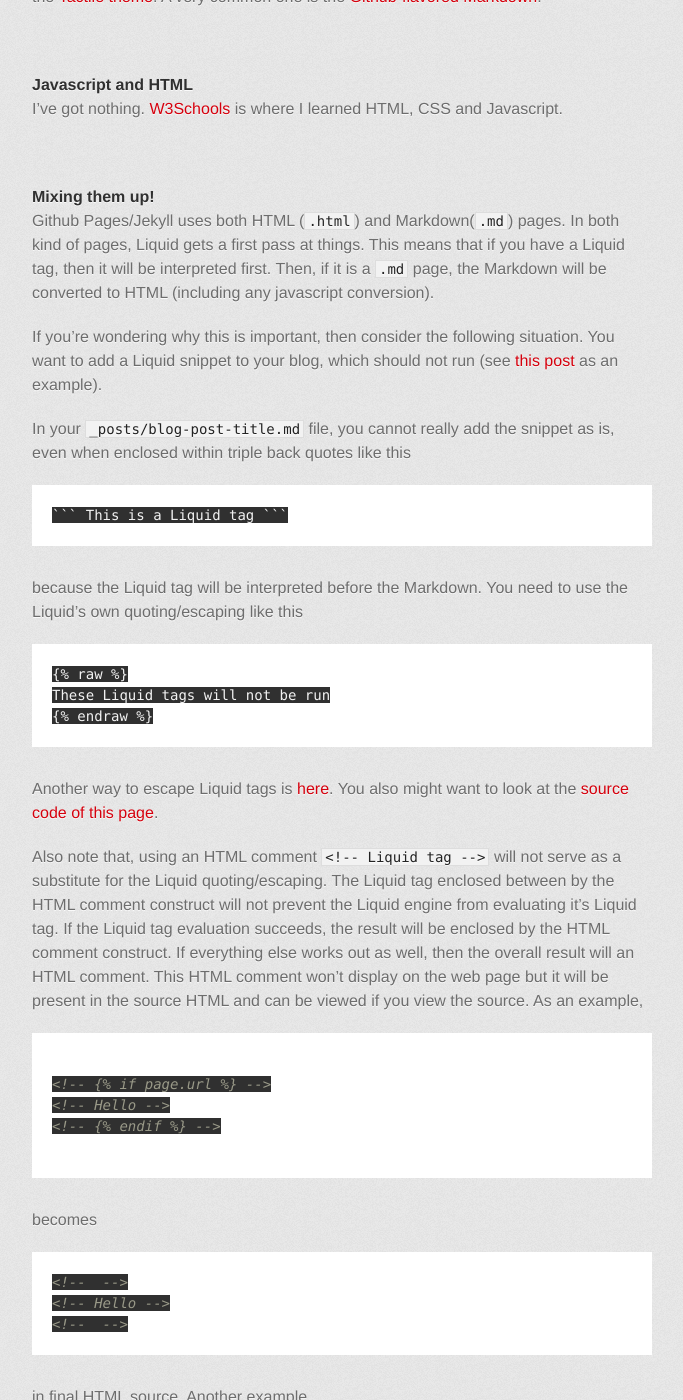
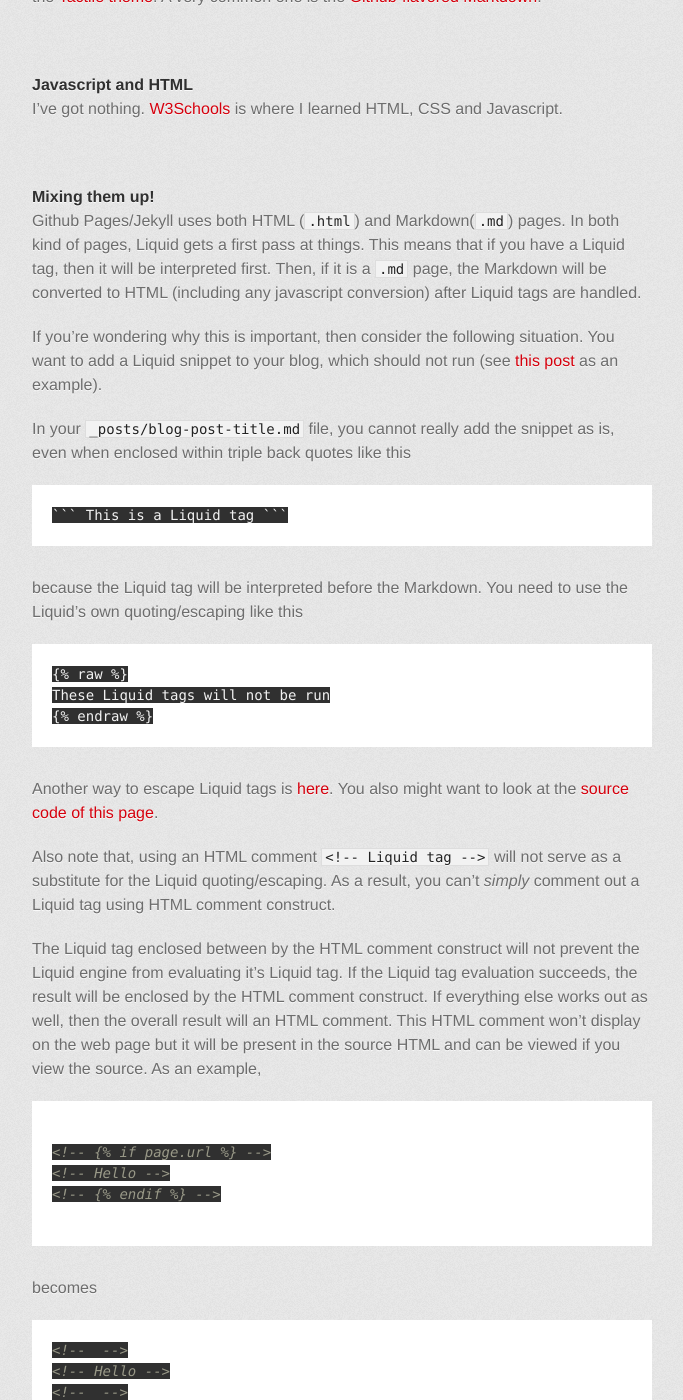
Before and after one commit to ankur-gupta/ankur-gupta.github.io, a Jekyll site: the page built from _posts/2014-06-29-getting-around-with-liquid-markdown-javascript-html.md, in a window 1280 px wide and 1400 px high, scrolled down 1018 px. Shown: the whole window, without its empty margins (298-981 px from the left). Built offline with Jekyll 4.4.1, drawn with Linux system fonts in a browser that asks for light colours; some web fonts are replaced; Markdown is read by kramdown in place of the engine named in the settings; comment, search, counter and statistics services are not loaded.

Commit message:
Fixing small errors in the last post.

```diff
--- a/_posts/2014-06-29-getting-around-with-liquid-markdown-javascript-html.md
+++ b/_posts/2014-06-29-getting-around-with-liquid-markdown-javascript-html.md
@@ -56,7 +56,7 @@ HTML, CSS and Javascript.
 Github Pages/Jekyll uses both HTML (`.html`) and Markdown(`.md`) pages. In both kind of pages,
 Liquid gets a first pass at things. This means that if you have a Liquid tag, then it will be
 interpreted first. Then, if it is a `.md` page, the Markdown will be converted to HTML
-(including any javascript conversion).
+(including any javascript conversion) after Liquid tags are handled.
 
 If you're wondering why this is important, then consider the following situation. You want to
 add a Liquid snippet to your blog, which should not run
@@ -84,7 +84,10 @@ might want to look at the [source code of this page](https://github.com/ankur-gu
 
 
 Also note that, using an HTML comment `<!-- Liquid tag -->` will not serve as a substitute
-for the Liquid quoting/escaping. The Liquid tag enclosed between by the HTML comment
+for the Liquid quoting/escaping. As a result, you can't *simply* comment out a
+Liquid tag using HTML comment construct.
+
+The Liquid tag enclosed between by the HTML comment
 construct will not prevent the Liquid engine from evaluating it's Liquid tag.
 If the Liquid tag evaluation succeeds, the result will be enclosed by the HTML comment
 construct. If everything else works out as well, then the overall result will an
```
